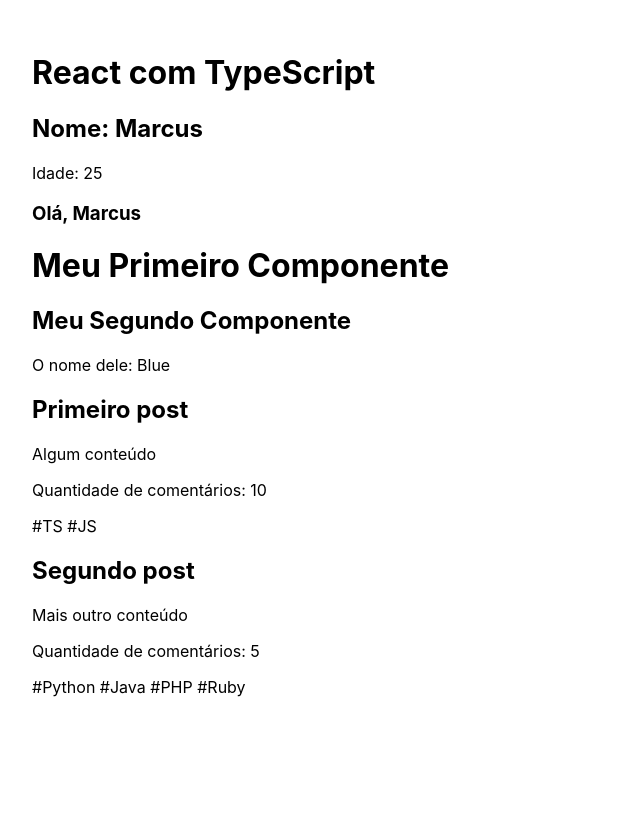
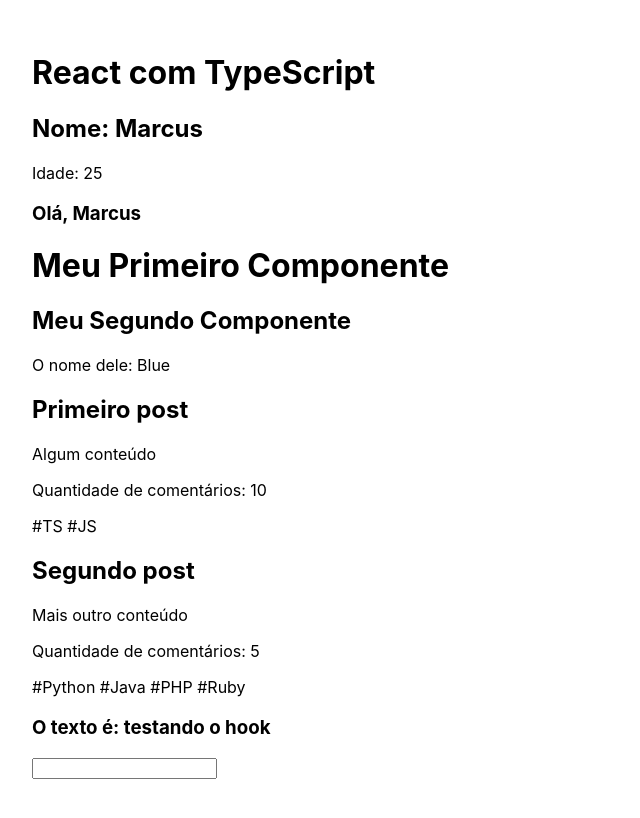
Before and after one commit to marcusvinysilva/revisao-c17-react-ts, a React (Create React App) app: page / in a window 1280 px wide. Shown: the top 818 px of the page, without its empty margins (0-640 px from the left). Built offline with nearby package versions, Linux system fonts and the light colour scheme.

Commit message:
feat: hook useState

```diff
--- a/src/App.tsx
+++ b/src/App.tsx
@@ -6,6 +6,9 @@
 
 // COMPONETE COM DESESTRUTURAÇÃO DE PROPS
 import Destructuring from "./components/Destructuring";
+
+// HOOK useState
+import State from "./components/State";
 
 function App() {
   // VARIAVEIS
@@ -61,6 +64,8 @@
         commentQty={5}
         tags={["Python", "Java", "PHP", "Ruby"]}
       />
+
+      <State />
     </div>
   );
 }
--- /dev/null
+++ b/src/components/State.tsx
@@ -0,0 +1,18 @@
+import { ChangeEvent, useState } from "react";
+
+function State() {
+  const [text, setText] = useState("testando o hook");
+
+  const handleChange = (e: ChangeEvent<HTMLInputElement>) => {
+    setText(e.target.value);
+  };
+
+  return (
+    <div>
+      <h3>O texto é: {text}</h3>
+      <input type="text" onChange={handleChange} />
+    </div>
+  );
+}
+
+export default State;
```
